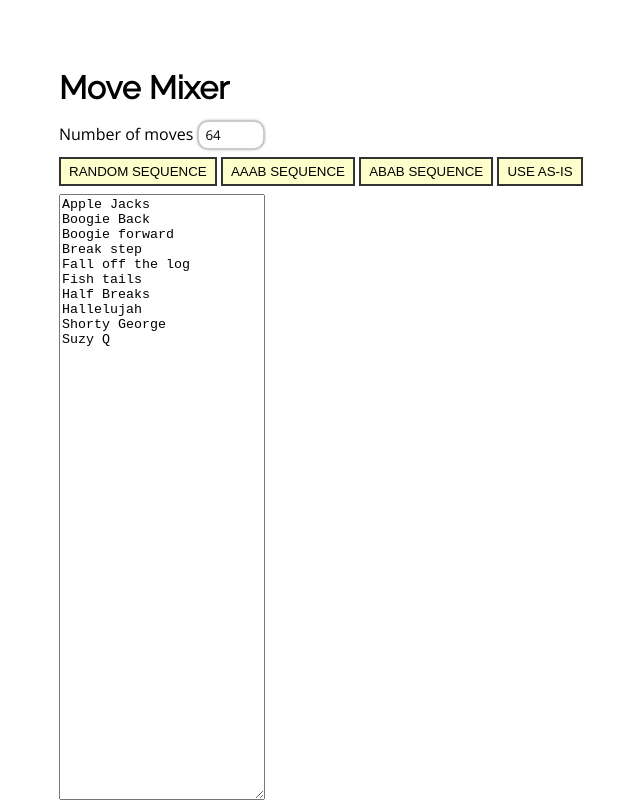
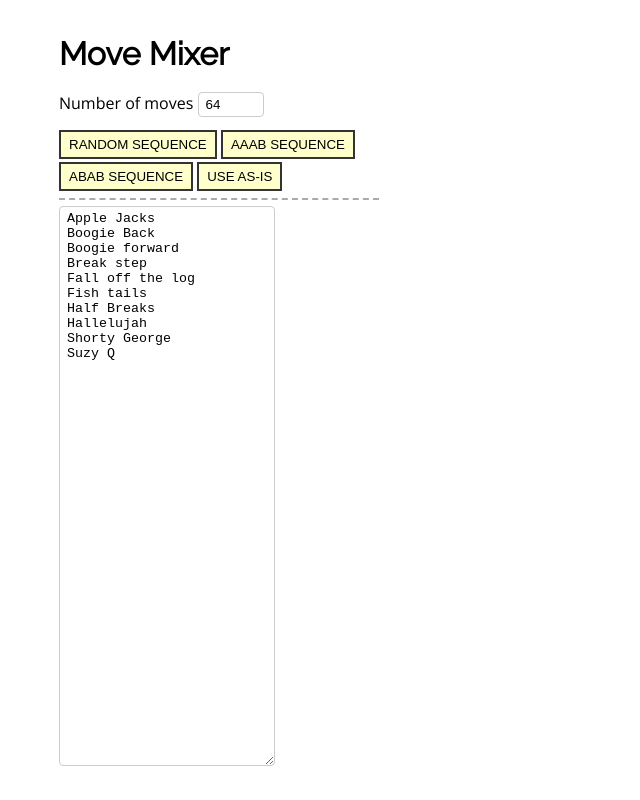
Before and after one commit to shmichael/announcecat, a plain HTML site: page index.html in a window 1280 px wide. Shown: the whole page, without its empty margins (5-645 px from the left). Drawn offline with nearby package versions, Linux system fonts and the light colour scheme.

Commit message:
more styling

```diff
--- a/index.html
+++ b/index.html
@@ -19,6 +19,18 @@
 	<form>
     <div id="selection">
       <h1>Move Mixer</h1>
+      <div id="generation">
+        <div class="controlrow">
+          <label for="moves">Number of moves</label>
+          <input class="text" type="number" id="moves" value="64" style="width: 50px;">
+        </div>
+        <div class="controlrow">
+          <button type="button" id="randomize">Random sequence</button>
+          <button type="button" id="aaab">AAAB sequence</button>
+          <button type="button" id="abab">ABAB sequence</button>
+          <button type="button" id="asis">Use as-is</button>
+        </div>
+      </div>
       <div id="playmode" style="display:none">
         <div class="controlrow">
           <label for="bpm">BPM</label>
@@ -30,21 +42,11 @@
           <button type="button" id="reset">Reset</button>
         </div>
       </div>
-      <div id="generation">
-        <div class="controlrow">
-          <label for="moves">Number of moves</label>
-          <input class="text" type="number" id="moves" value="64" style="width: 50px;">
-        </div>
-        <div class="controlrow">
-          <button type="button" id="randomize">Random sequence</button>
-          <button type="button" id="aaab">AAAB sequence</button>
-          <button type="button" id="abab">ABAB sequence</button>
-          <button type="button" id="asis">Use as-is</button>
-        </div>
-        <textarea id="moveList"></textarea>
-      </div>
     </div>
-    <div id="sequence"></div>
+    <div class="scrollable">
+      <textarea id="moveList"></textarea>
+      <div id="sequence"></div>
+    </div>
 		</div>
 	</form>
   <script src="nosleep.js"></script>
--- a/player.js
+++ b/player.js
@@ -57,6 +57,7 @@ function switchToPlayMode(newSequence) {
 
   // Swap the controls.
   generationArea.style.display = 'none';
+  moveListTextArea.style.display = 'none';
   sequenceArea.style.display = null;
   playmodeArea.style.display = null;
 
@@ -82,6 +83,7 @@ function switchToSetupMode() {
   stop();
   // Swap the controls.
   generationArea.style.display = null;
+  moveListTextArea.style.display = null;
   sequenceArea.style.display = 'none';
   playmodeArea.style.display = 'none';
 }
--- a/style.css
+++ b/style.css
@@ -23,11 +23,12 @@ button:disabled {
 
 .controlrow {
   margin-bottom: 8px;
+  line-height: 2;
 }
 
 .app {
   max-width: 600px;
-  padding-left: 64px;
+  padding-left: 48px;
 }
 
 h1 {
@@ -35,11 +36,9 @@ h1 {
   margin: 5px 0 15px;
 }
 
-input.text {
+textarea,input.text {
   border: 1px solid #ccc;
-  border-radius: 10px;
-  box-shadow: 0px 0px 3px #666;
-  font-family: 'Open Sans', sans-serif;
+  border-radius: 4px;
   padding: 4px 7px;
   outline: 0;
   -webkit-appearance: none;
@@ -59,7 +58,7 @@ input.text:focus {
 }
 
 #moveList {
-  height: 600px;
+  height: 550px;
   width: 200px;
 }
 
@@ -69,18 +68,25 @@ input.text:focus {
 }
 
 #selection {
+  width: 320px;
   position: fixed;
   top: 0px;
   left: 64px;
   right: 64px;
-  height: 132px;
+  height: 164px;
   background-color: white;
-  padding-top: 64px;
+  padding-top: 30px;
+  padding-bottom: 4px;
+  border-bottom: #AAA dashed 2px;
+}
+
+.scrollable {
+  padding-top: 206px;
+  padding-left: 16px;
+  padding-right: 16px;
 }
 
 #sequence {
   background-color: white;
   line-height: 1.8;
-  padding-top: 196px;
-  width: 200px;
 }
```
